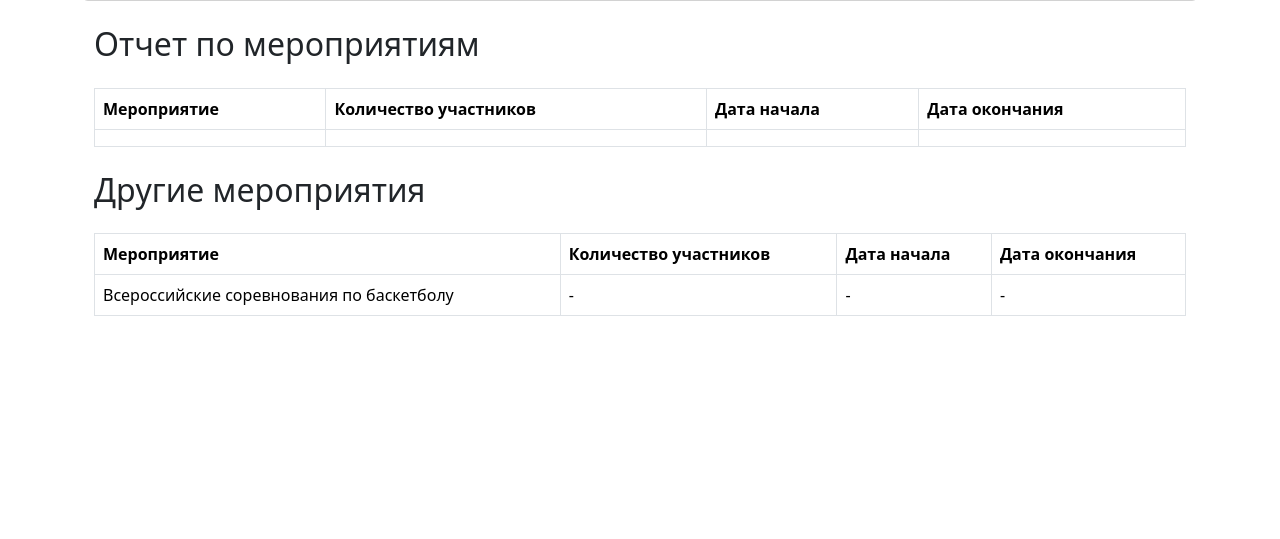
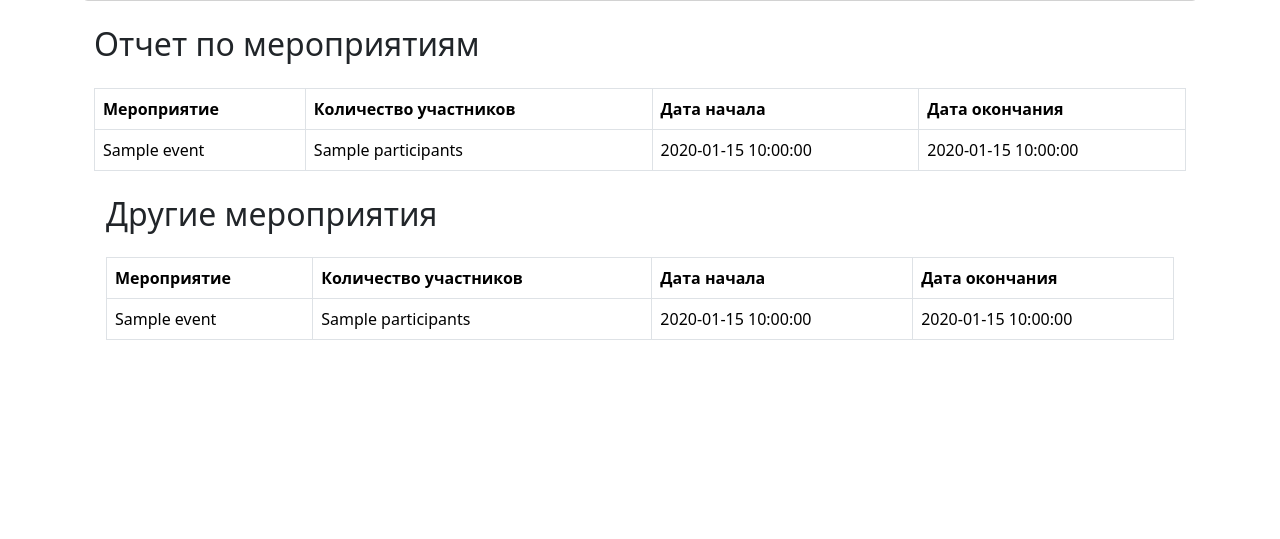
Before and after one commit to SofiaHartova/SSCSurvey, a Flask app: template templates/school-data.html in a window 1280 px wide. Shown: the part 960-1499 px from the top of the page. Before the commit the page ends 1276 px from the top, so only its background shows below. Run offline with Flask 3, Linux system fonts and the light colour scheme; tables that the repository leaves empty hold one stand-in row (values such as "Sample post"); the template is opened without the code that fills it: values that come from a table or form of the project are taken from there, most other values are stand-ins (such as "Sample title", 1, 10 or a date in 2020); lists and menus that the app fills with data are empty; some libraries are stand-ins or nearby versions.

Commit message:
add: show block3 data

```diff
--- a/sscs.py
+++ b/sscs.py
@@ -8,6 +8,7 @@ from db.models import EducationalOrganization, Event, EducationalOrganizationEve
 from db.events import base_events, base_populate_event_table
 from db.sports import base_populate_sport_table
 from db.mapping import SPORT_MAPPING
+from db.events import base_events
 
 
 # Configure logging
@@ -393,6 +394,16 @@ def view_data():
         EducationalOrganizationSport.educational_organization_id == organization.id
     ).all()
 
+    base_event_names = set(base_events)
+    base_events_data = []
+    other_events_data = []
+
+    for event in events:
+        if event.event_name in base_event_names:
+            base_events_data.append(event)
+        else:
+            other_events_data.append(event)
+
     return render_template(
         "school-data.html",
         class1=organization.club_members_grade1,
@@ -408,7 +419,8 @@ def view_data():
         class11=organization.club_members_grade11,
         students_number=organization.students_number,
         school_name=organization.name,
-        events=events,  # Передаем список мероприятий
+        base_events=base_events_data,  # Базовые мероприятия
+        other_events=other_events_data,  # Дополнительные мероприятия
         sports=sports,  # Передаем список видов спорта
     )
 
--- a/templates/school-data.html
+++ b/templates/school-data.html
@@ -78,6 +78,7 @@
             </div>
 
         <div class="container my-4">
+            <!-- Таблица базовых мероприятий -->
             <h2 class="mb-4">Отчет по мероприятиям</h2>
             <table class="table table-bordered">
                 <thead>
@@ -89,24 +90,18 @@
                     </tr>
                 </thead>
                 <tbody>
-                    {% if events %}
-                        {% for event in events %}
+                    {% for event in base_events %}
                     <tr>
                         <td>{{ event.event_name }}</td>
                         <td>{{ event.participants }}</td>
-                            <td>{{ event.date_start.strftime('%Y-%m-%d') }}</td>
-                            <td>{{ event.date_end.strftime('%Y-%m-%d') }}</td>
+                        <td>{{ event.date_start }}</td>
+                        <td>{{ event.date_end }}</td>
                     </tr>
                     {% endfor %}
-                    {% else %}
-                        <tr>
-                            <td colspan="4" class="text-center">Данные о мероприятиях отсутствуют</td>
-                        </tr>
-                    {% endif %}
                 </tbody>
             </table>
-            </div>
 
+            <!-- Таблица других мероприятий -->
             <div class="container my-4">
                 <h2 class="mb-4">Другие мероприятия</h2>
                 <table class="table table-bordered">
@@ -119,16 +114,17 @@
                         </tr>
                     </thead>
                     <tbody>
+                        {% for event in other_events %}
                         <tr>
-                        <td>Всероссийские соревнования по баскетболу</td>
-                        <td id="extraParticipants1Output">-</td>
-                        <td id="extraDate1Start">-</td>
-                        <td id="extraDate1End">-</td>
+                            <td>{{ event.event_name }}</td>
+                            <td>{{ event.participants }}</td>
+                            <td>{{ event.date_start }}</td>
+                            <td>{{ event.date_end }}</td>
                         </tr>
+                        {% endfor %}
                     </tbody>
                 </table>
             </div>
-
         </div>
 
         <!-- Отчет о всех школах -->
```
Lines whose indentation alone changed are shown as unchanged.
